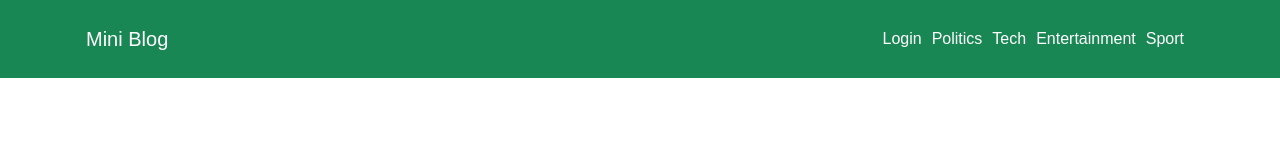
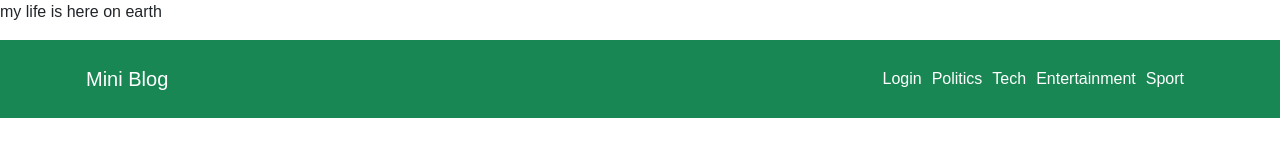
Before and after one commit to Tahirusman8282/tahir_project, a plain HTML site: page TEMPLATE 1/index.html in a window 1280 px wide. Shown: the top 160 px of the page. Drawn offline with Linux system fonts and the light colour scheme.

Commit message:
paragraph abt my life

```diff
--- a/TEMPLATE 1/index.html
+++ b/TEMPLATE 1/index.html
@@ -10,6 +10,7 @@
 	</style>
 </head>
 	<body>
+		<p> my life is here on earth</p>
 
 	<nav class="navbar navbar-expand-sm bg-success navbar-dark">
 		<div class="container">
```
